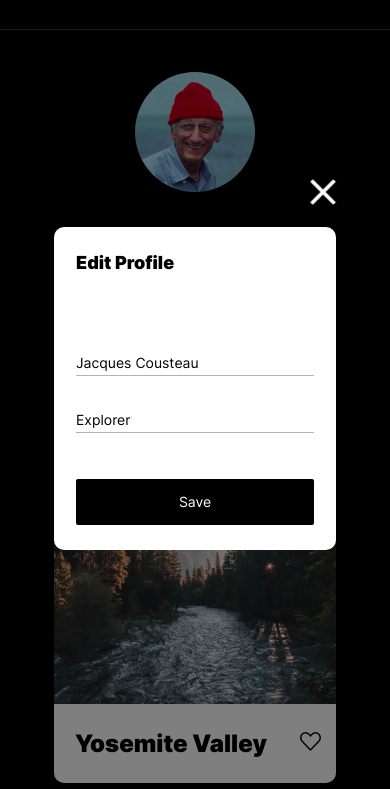
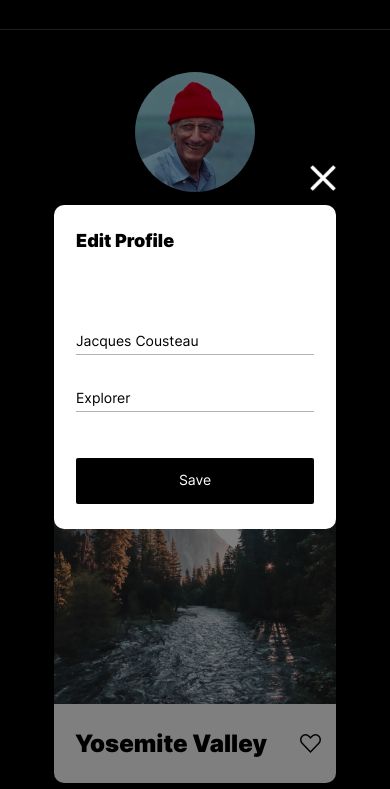
Before and after one commit to kaplandavid992/web_project_4, a plain HTML site: page index.html in a window 390 px wide. Both pictures are taken after a click on the button 297 px from the left and 292 px from the top of the page. Shown: the part 55-844 px from the top of the page. Drawn offline with Linux system fonts and the light colour scheme.

Commit message:
hotfix after review p5

```diff
--- a/blocks/elements/__like-btn/elements__like-btn.css
+++ b/blocks/elements/__like-btn/elements__like-btn.css
@@ -1,5 +1,10 @@
 .elements__like-btn {
   padding-right: 15px;
+  width: 21px;
+  height: 19px;
+  display: flex;
+  justify-self: center;
+  align-self: center;
 }
 
 .elements__like-btn:hover {
--- a/blocks/header/__title-logo/header__title-logo.css
+++ b/blocks/header/__title-logo/header__title-logo.css
@@ -13,6 +13,6 @@
 @media screen and (max-width: 450px) {
   .header__title-logo {
     width: 126px;
-    margin: 28px 167px 32px 27px;
+    margin: 0 167px 32px 27px;
   }
 }
--- a/blocks/header/header.css
+++ b/blocks/header/header.css
@@ -3,7 +3,7 @@
   margin-left: auto;
   margin-right: auto;
   border-bottom: 1px solid rgba(84, 84, 84, 0.7);
-  margin-top: 45px;
+  padding-top: 45px;
 }
 
 @media screen and (max-width: 900px) {
@@ -15,6 +15,7 @@
 @media screen and (max-width: 450px) {
   .header {
     max-width: 450px;
-    margin: 28px 0 42px;
+    margin: 0 0 42px;
+    padding-top: 28px;
   }
 }
--- a/blocks/popup/__exit-btn/popup__exit-btn.css
+++ b/blocks/popup/__exit-btn/popup__exit-btn.css
@@ -1,8 +1,9 @@
 .popup__exit-btn {
   all: unset;
-  position: relative;
-  top: -10%;
-  left: 100%;
+  position: absolute;
+  top: -43px;
+right: -43px;
+z-index: 2;
 }
 
 .popup__exit-btn:hover {
@@ -12,7 +13,7 @@
 
 @media screen and (max-width:450px) {
   .popup__exit-btn {
-    margin-left: -26.38px;
-    margin-bottom: 13.62px;
+    top: -40px;
+    right: 0;
   }
 }
--- a/blocks/popup/__form/popup__form.css
+++ b/blocks/popup/__form/popup__form.css
@@ -1,14 +1,3 @@
 .popup__form {
   flex-direction: column;
-  background-color: #ffffff;
-  width: 358px;
-  border-radius: 10px;
-  padding: 34px 36px 36.51px;
 }
-
-@media screen and (max-width: 600px) {
-  .popup__form {
-    width: 238px;
-    padding: 25px 22px 25px;
-  }
-}
--- a/blocks/popup/__overlay/popup__overlay.css
+++ /dev/null
@@ -1,9 +0,0 @@
-.popup__overlay {
-    background-color: #000000;
-    opacity: 50%;
-    z-index: 1;
-    width: 100%;
-    height: 100%;
-    top:0;
-    position: fixed;
-}
--- a/blocks/popup/__window/popup__window.css
+++ b/blocks/popup/__window/popup__window.css
@@ -1,9 +1,18 @@
 .popup__window {
-    position: fixed;
-    z-index: 2;
-    display: grid;
-    justify-content: center;
-    align-content: center;
-    width: 100%;
-    height: 100%;
+  position: relative;
+  z-index: 2;
+  display: flex;
+  flex-direction: column;
+  background-color: #ffffff;
+  width: 358px;
+  border-radius: 10px;
+  padding: 34px 36px 36.51px;
+  transition: transform 1s;
 }
+
+@media screen and (max-width: 600px) {
+  .popup__window {
+    width: 238px;
+    padding: 25px 22px 25px;
+  }
+}
--- a/blocks/popup/popup.css
+++ b/blocks/popup/popup.css
@@ -1,3 +1,11 @@
 .popup {
-    display: none;
+  display: none;
+  position: fixed;
+  justify-content: center;
+  align-items: center;
+  width: 100%;
+  height: 100%;
+  z-index: 1;
+  background: rgba(0, 0, 0, 0.5);
+  transition: ease-in 2s linear;
 }
--- a/index.html
+++ b/index.html
@@ -9,7 +9,6 @@
   </head>
   <body class="page">
     <section class="popup">
-      <div class="popup__overlay"></div>
       <div class="popup__window">
         <button class="popup__exit-btn" type="reset" aria-label="">
           <img
--- a/pages/index.css
+++ b/pages/index.css
@@ -11,7 +11,6 @@
 @import url(../blocks/popup/__form-header/popup__form-header.css);
 @import url(../blocks/popup/__form-input/popup__form-input.css);
 @import url(../blocks/popup/__form-save-btn/popup__form-save-btn.css);
-@import url(../blocks/popup/__overlay/popup__overlay.css);
 
 @import url(../blocks/button/button.css);
 
```
